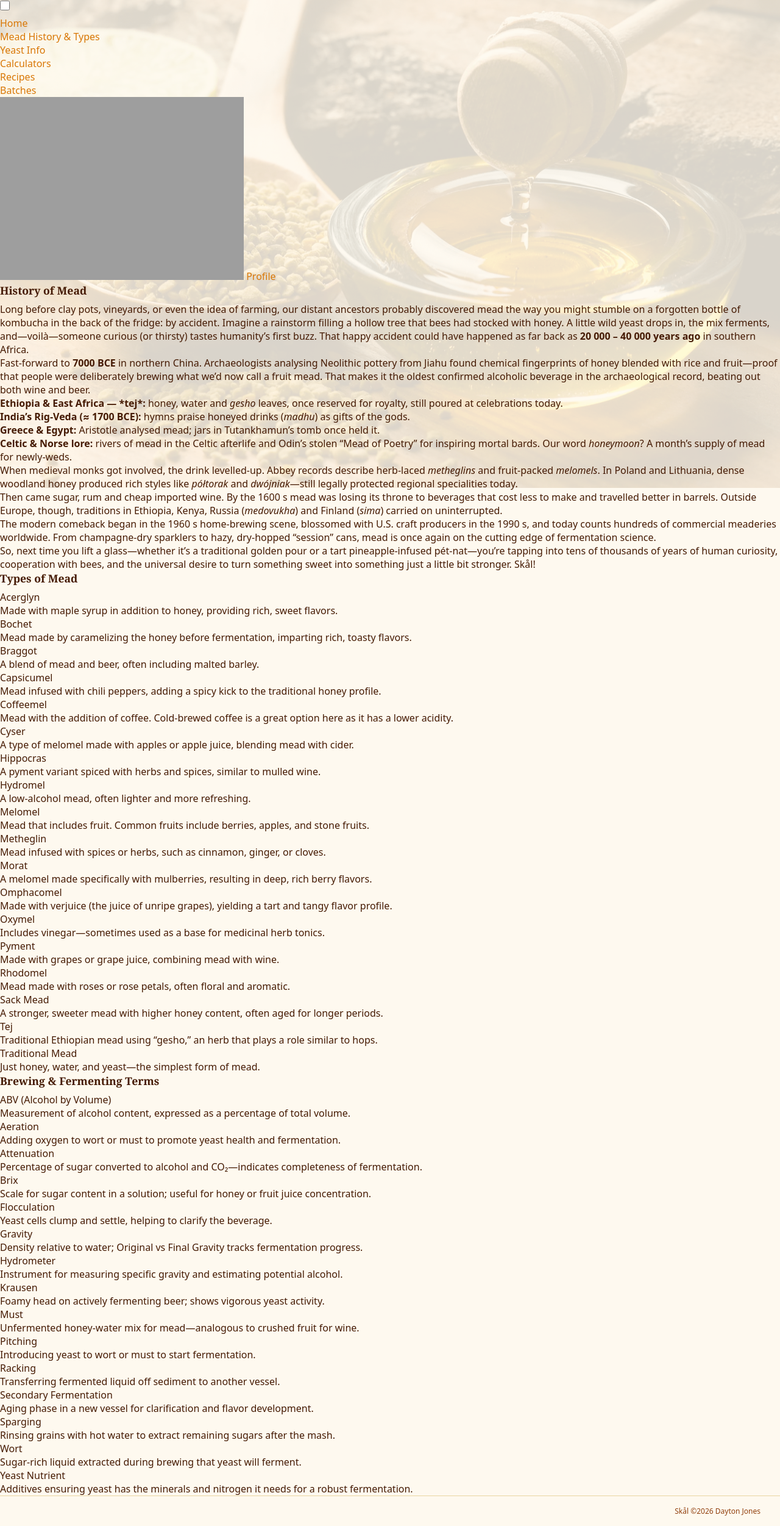
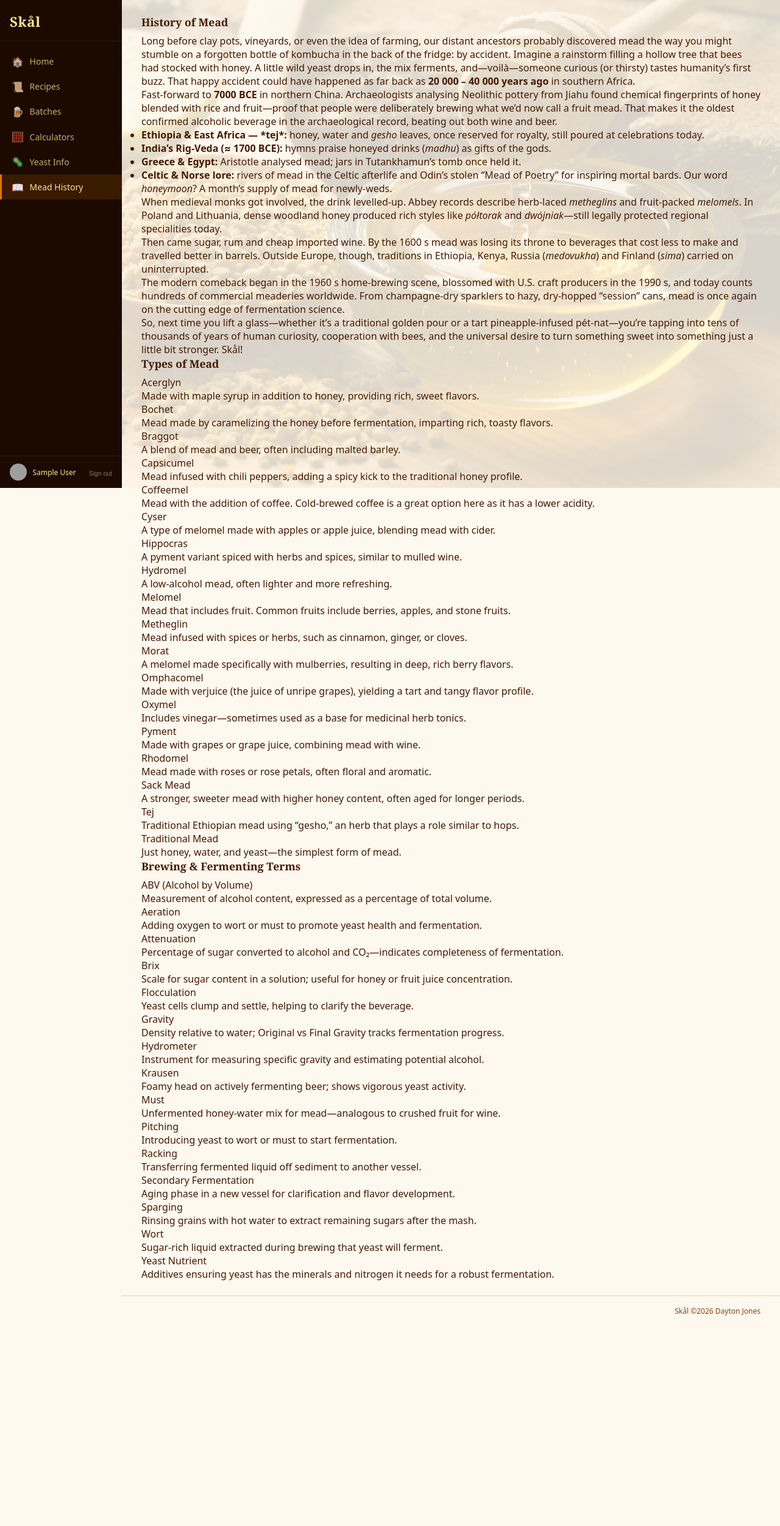
Before and after one commit to daytonjones/Skal, a Django app: page /info/ in a window 1280 px wide. Shown: the whole page at 61% size. After the commit the page ends 2157 px from the top, so only its background shows below. Run offline with Django 5.2, Linux system fonts and the light colour scheme; the visitor is signed in with stand-in values (Sample User, id 1); grey boxes are pictures that could not be loaded.

Commit message:
feat: new base template with sidebar, HTMX CDN, and toast infrastructure

```diff
--- a/templates/base.html
+++ b/templates/base.html
@@ -1,61 +1,59 @@
-<!-- templates/base.html -->
 {% load static gravatar %}
-
 <!DOCTYPE html>
 <html lang="en">
 <head>
   <meta charset="UTF-8">
   <meta name="viewport" content="width=device-width, initial-scale=1">
   <title>Skål — {% block title %}{% endblock %}</title>
-
   <link rel="icon" href="{% static 'images/skal.ico' %}" type="image/x-icon">
   <link rel="stylesheet" href="{% static 'css/styles.css' %}">
   {% block extra_css %}{% endblock %}
 </head>
 <body class="{% if request.user.is_authenticated and request.user.theme == 'dark' %}dark{% endif %}">
+
   {% if request.user.is_authenticated %}
-  <header class="menu-bar">
-  <nav class="nav-container">
-    <input type="checkbox" id="nav-toggle" class="nav-toggle">
-    <label for="nav-toggle" class="nav-toggle-label">
-      <span></span>
-      <span></span>
-      <span></span>
-    </label>
+    <button class="sidebar-toggle" id="sidebar-toggle" aria-label="Toggle navigation">☰</button>
 
-    <ul class="menu nav-links">
-      <li><a href="{% url 'home' %}">Home</a></li>
-      <li><a href="{% url 'info' %}">Mead History & Types</a></li>
-      <li><a href="{% url 'yeast' %}">Yeast Info</a></li>
-      <li><a href="{% url 'calculators:index' %}">Calculators</a></li>
-      <li><a href="{% url 'recipes:index' %}">Recipes</a></li>
-      <li><a href="{% url 'batches:index' %}">Batches</a></li>
-      <li>
-        <a href="{% url 'accounts:profile' %}">
-          {% if request.user.avatar %}
-            <img src="{{ request.user.avatar.url }}" alt="{{ request.user.get_full_name|default:request.user.username }}" class="avatar-icon">
-          {% else %}
-            <img src="{{ request.user.email|gravatar_url:40 }}" alt="{{ request.user.get_full_name|default:request.user.username }}" class="avatar-icon">
-          {% endif %}
-          Profile
-        </a>
-      </li>
-    </ul>
-  </nav>
-</header>
+    <div class="app-shell">
+      {% include "includes/sidebar.html" %}
+      <div style="flex:1;min-width:0;display:flex;flex-direction:column;">
   {% endif %}
 
-  <main>
-    {% block content %}{% endblock %}
-  </main>
+        <main class="main-content">
+          {% include "includes/toast.html" %}
+          {% block content %}{% endblock %}
+        </main>
 
-  <footer class="site-footer">
-    <span class="line-span"></span>
-    <p>
-      Skål ©{% now "Y" %} Dayton Jones
-    </p>
-  </footer>
+  {% if request.user.is_authenticated %}
+        <footer class="site-footer">
+          Skål &copy;{% now "Y" %} Dayton Jones
+        </footer>
+      </div>
+    </div>
+  {% endif %}
 
+  <script src="https://unpkg.com/htmx.org@2.0.4/dist/htmx.min.js"
+          integrity="sha384-HGfztofotfshcF7+8n44JQL2oJmowVChPTg48S+jvZoztPfvwD79OC/LTtG6dMp+"
+          crossorigin="anonymous" defer></script>
+  <script>
+    // Mobile sidebar toggle
+    (function() {
+      const toggle = document.getElementById('sidebar-toggle');
+      const sidebar = document.getElementById('sidebar');
+      if (toggle && sidebar) {
+        toggle.addEventListener('click', function() {
+          sidebar.classList.toggle('open');
+        });
+        document.addEventListener('click', function(e) {
+          if (sidebar.classList.contains('open') &&
+              !sidebar.contains(e.target) &&
+              e.target !== toggle) {
+            sidebar.classList.remove('open');
+          }
+        });
+      }
+    })();
+  </script>
   {% block extra_js %}{% endblock %}
 </body>
 </html>
--- /dev/null
+++ b/templates/includes/sidebar.html
@@ -0,0 +1,57 @@
+{% load static gravatar %}
+<aside class="sidebar" id="sidebar">
+  <div class="sidebar-brand">Skål</div>
+  <ul class="sidebar-nav">
+    <li>
+      <a href="{% url 'home' %}" {% if request.resolver_match.url_name == 'home' %}aria-current="page"{% endif %}>
+        <span class="nav-icon">🏠</span>
+        <span class="nav-label">Home</span>
+      </a>
+    </li>
+    <li>
+      <a href="{% url 'recipes:index' %}" {% if 'recipes' in request.resolver_match.app_name %}aria-current="page"{% endif %}>
+        <span class="nav-icon">📜</span>
+        <span class="nav-label">Recipes</span>
+      </a>
+    </li>
+    <li>
+      <a href="{% url 'batches:index' %}" {% if 'batches' in request.resolver_match.app_name %}aria-current="page"{% endif %}>
+        <span class="nav-icon">🍺</span>
+        <span class="nav-label">Batches</span>
+      </a>
+    </li>
+    <li>
+      <a href="{% url 'calculators:index' %}" {% if 'calculators' in request.resolver_match.app_name %}aria-current="page"{% endif %}>
+        <span class="nav-icon">🧮</span>
+        <span class="nav-label">Calculators</span>
+      </a>
+    </li>
+    <li>
+      <a href="{% url 'yeast' %}" {% if request.resolver_match.url_name == 'yeast' %}aria-current="page"{% endif %}>
+        <span class="nav-icon">🦠</span>
+        <span class="nav-label">Yeast Info</span>
+      </a>
+    </li>
+    <li>
+      <a href="{% url 'info' %}" {% if request.resolver_match.url_name == 'info' %}aria-current="page"{% endif %}>
+        <span class="nav-icon">📖</span>
+        <span class="nav-label">Mead History</span>
+      </a>
+    </li>
+  </ul>
+
+  <div class="sidebar-user">
+    {% if request.user.avatar %}
+      <img src="{{ request.user.avatar.url }}" alt="{{ request.user.get_full_name|default:request.user.username }}" class="user-avatar">
+    {% else %}
+      <img src="{{ request.user.email|gravatar_url:40 }}" alt="{{ request.user.get_full_name|default:request.user.username }}" class="user-avatar">
+    {% endif %}
+    <span class="user-name">{{ request.user.get_full_name|default:request.user.username }}</span>
+    <form method="post" action="{% url 'accounts:logout' %}" style="display:inline;">
+      {% csrf_token %}
+      <button type="submit" class="logout-link" style="background:none;border:none;cursor:pointer;font-size:0.65rem;color:rgba(253,230,138,0.5);padding:0;">
+        Sign out
+      </button>
+    </form>
+  </div>
+</aside>
--- /dev/null
+++ b/templates/includes/toast.html
@@ -0,0 +1,20 @@
+{% if messages %}
+<div class="toast-container" id="toast-container">
+  {% for message in messages %}
+  <div class="toast {% if message.tags == 'error' %}toast-error{% endif %}" role="alert">
+    {{ message }}
+  </div>
+  {% endfor %}
+</div>
+<script>
+  (function() {
+    const toasts = document.querySelectorAll('.toast');
+    toasts.forEach(function(t) {
+      setTimeout(function() {
+        t.classList.add('toast-hiding');
+        setTimeout(function() { t.remove(); }, 300);
+      }, 3500);
+    });
+  })();
+</script>
+{% endif %}
```
